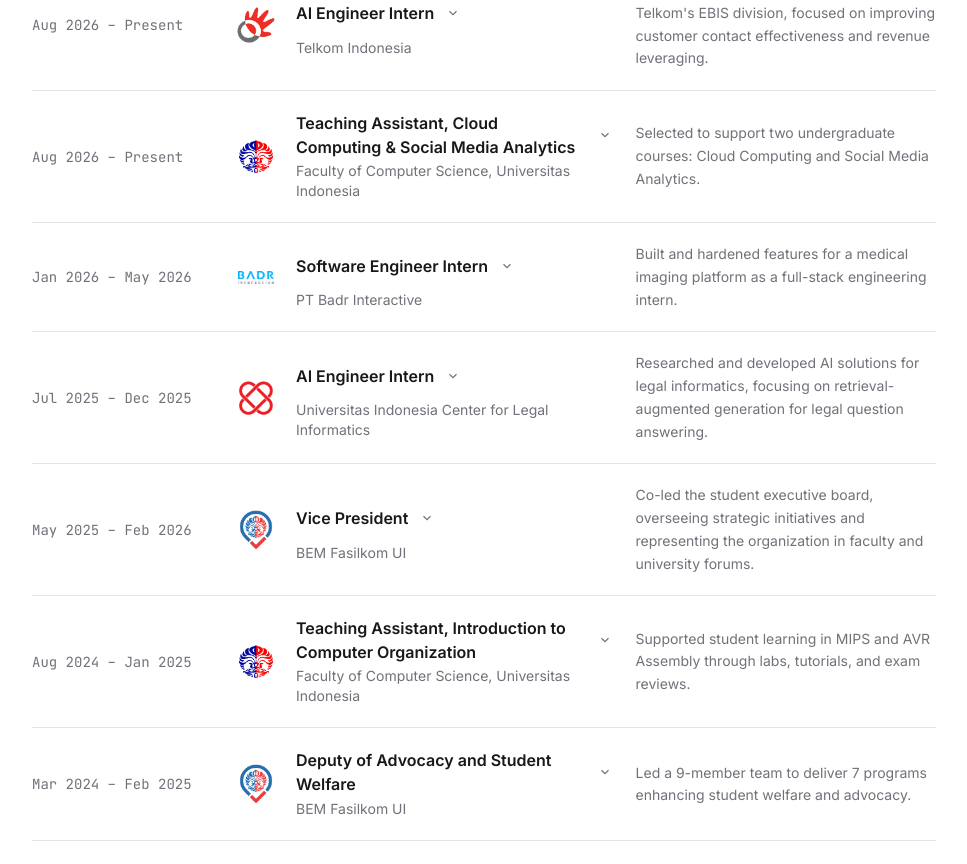
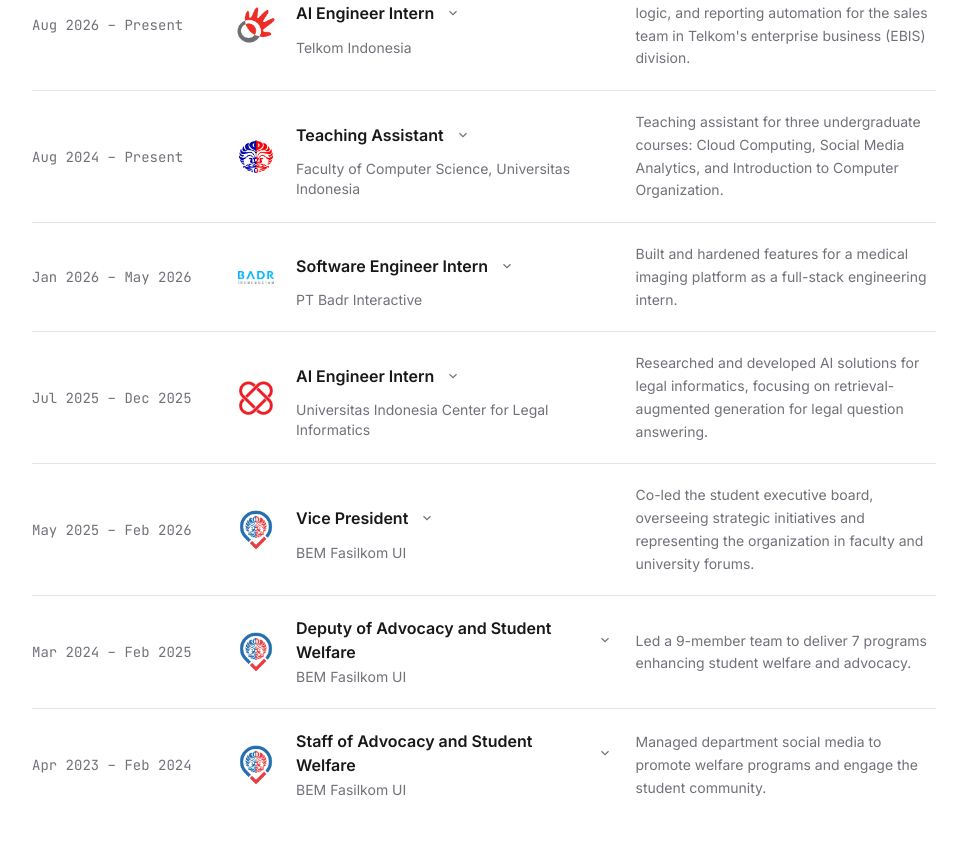
Before and after one commit to wahyuhiddayat/wahyuht, a Next.js app: page / in a window 1280 px wide. Shown: the part 1545-2409 px from the top of the page, without its empty margins (312-1279 px from the left). Built offline with nearby package versions, Linux system fonts and the light colour scheme.

Commit message:
feat: merge teaching assistant roles and refresh Telkom details

```diff
--- a/src/data/experience.ts
+++ b/src/data/experience.ts
@@ -19,26 +19,29 @@ export const experienceData: Experience[] = [
     logo: "/images/telkom-indonesia.png",
     url: "https://www.telkom.co.id",
     details: {
-      description: "Selected for a data-driven AI internship at Telkom's EBIS division, focused on improving customer contact effectiveness and revenue leveraging.",
+      description: "Building data pipelines, recommendation logic, and reporting automation for the sales team in Telkom's enterprise business (EBIS) division.",
       achievements: [
-        "Project analyzes a low customer contacted rate (currently 18%) and builds AI-driven solutions to improve contact effectiveness, progressing through data preparation, model development, and AI integration phases over the internship."
+        "Built a Python pipeline that classified 231,770 customer records by business sector, combining rule-based keyword matching with LLM-assisted labeling, validated against a 141-record benchmark.",
+        "Built a rule-based product recommendation system that profiled 32,535 subscriber lines by usage and tenure, flagging upgrade, additional-line, and fraud-review candidates for the sales team through a Tableau dashboard.",
+        "Automated a daily sales performance report by replacing a manual Excel process with a Python pipeline, matching every previously verified figure and fixing a data-counting error in the old process."
       ],
-      skills: ["Data Analytics", "SQL", "AI/ML", "Excel/Google Sheets"]
+      skills: ["Python", "LLMs", "Recommendation Systems", "Tableau", "Automation"]
     }
   },
   {
-    position: "Teaching Assistant, Cloud Computing & Social Media Analytics",
+    position: "Teaching Assistant",
     company: "Faculty of Computer Science, Universitas Indonesia",
-    period: "Aug 2026 – Present",
+    period: "Aug 2024 – Present",
     logo: "/images/makara_fasilkom.png",
     url: "https://cs.ui.ac.id",
     details: {
-      description: "Selected to support two undergraduate courses: Cloud Computing and Social Media Analytics.",
+      description: "Teaching assistant for three undergraduate courses: Cloud Computing, Social Media Analytics, and Introduction to Computer Organization.",
       achievements: [
-        "Cloud Computing covers AWS-based deployment, IaaS/PaaS/SaaS, containers, Kubernetes, and serverless services.",
-        "Social Media Analytics covers social media text analytics (text processing, classification, sentiment analysis, topic modeling), social network analysis (centrality, community detection, link prediction), and location-based and user profiling analytics."
+        "Cloud Computing (Aug 2026 – Present): one of three teaching assistants for 63 students, running weekly AWS labs on virtual machines, cloud storage, Kubernetes, serverless functions, and autoscaling, and debugging students' live deployments.",
+        "Social Media Analytics (Aug 2026 – Present): sole teaching assistant for 48 students on a project-based course, writing tutorials and grading milestones on sentiment analysis, topic modeling, and social network analysis.",
+        "Introduction to Computer Organization (Aug 2024 – Jan 2025): led weekly labs and tutorials for 46 students on MIPS and AVR assembly, datapath design, and I/O handling, and wrote problem sets and exam review materials."
       ],
-      skills: ["AWS", "Kubernetes", "Docker", "Social Network Analysis", "NLP", "Sentiment Analysis"]
+      skills: ["AWS", "Kubernetes", "Sentiment Analysis", "Social Network Analysis", "MIPS", "AVR Assembly"]
     }
   },
   {
@@ -89,22 +92,6 @@ export const experienceData: Experience[] = [
     }
   },
   {
-    position: "Teaching Assistant, Introduction to Computer Organization",
-    company: "Faculty of Computer Science, Universitas Indonesia",
-    period: "Aug 2024 – Jan 2025",
-    logo: "/images/makara_fasilkom.png",
-    url: "https://cs.ui.ac.id",
-    details: {
-      description: "Supported student learning in MIPS and AVR Assembly through labs, tutorials, and exam reviews.",
-      achievements: [
-        "Designed problem sets and worked solutions for homework, tutorials, and lab modules on MIPS and AVR.",
-        "Facilitated weekly lab and tutorial sessions for 46 students, teaching assembly programming, datapath design, and I/O handling.",
-        "Conducted midterm and final exam review sessions and wrote the accompanying study materials."
-      ],
-      skills: ["MIPS", "AVR Assembly", "Teaching", "Computer Organization"]
-    }
-  },
-  {
     position: "Deputy of Advocacy and Student Welfare",
     company: "BEM Fasilkom UI",
     period: "Mar 2024 – Feb 2025",
```
